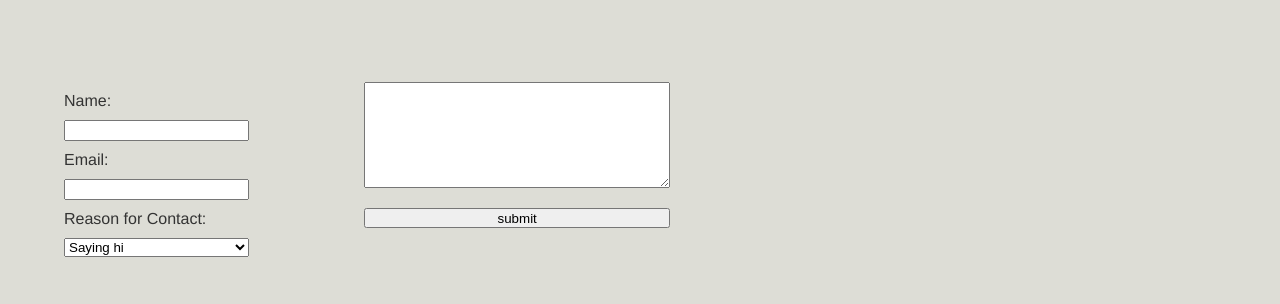
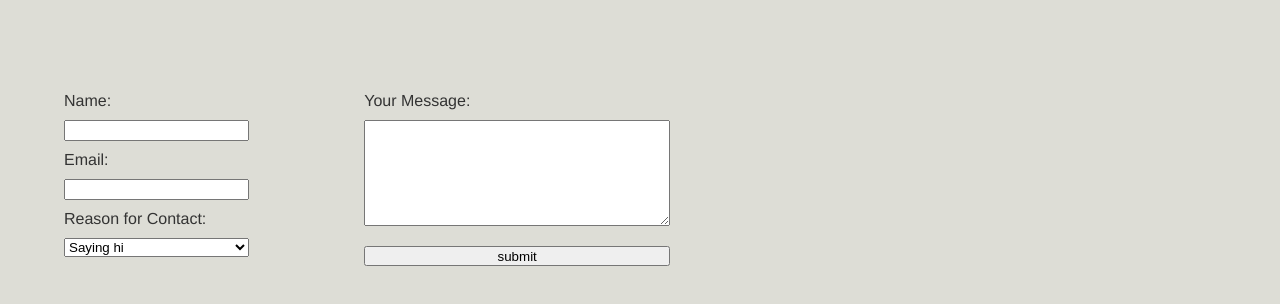
Before and after one commit to colelanzy/mi349_blog, a plain HTML site: page contact.html in a window 1280 px wide. Shown: the part 120-424 px from the top of the page. Drawn offline with Linux system fonts and the light colour scheme.

Commit message:
Added label for message

```diff
--- a/contact.html
+++ b/contact.html
@@ -39,7 +39,7 @@
             </div>
 
             <div class="right_form">
-
+                <label>Your Message:</label>
                 <textarea id="message"></textarea>
                 <input type="submit" value="submit">
 
```
